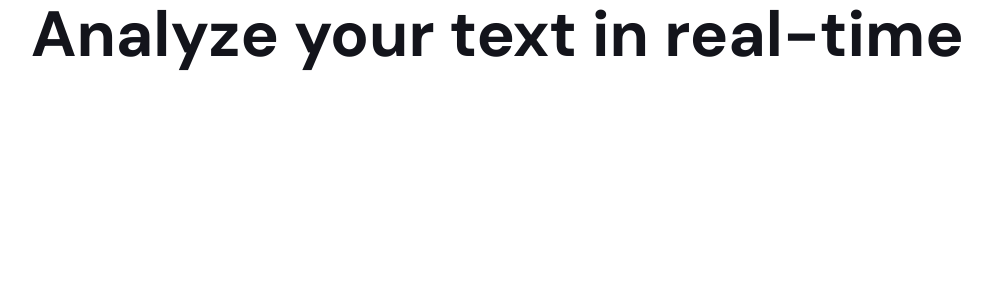
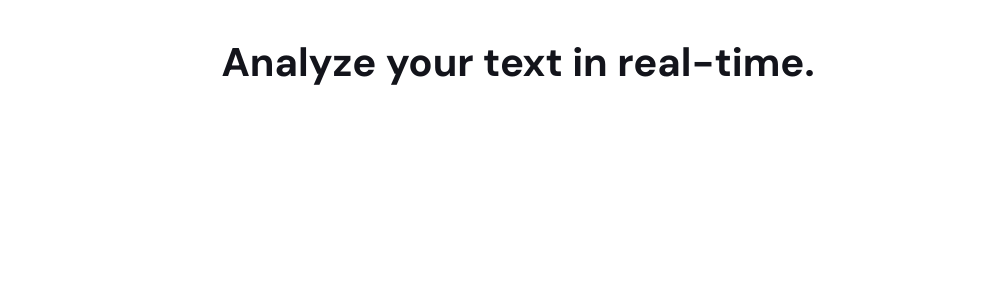
Before and after one commit to MattPahuta/character-counter-app, a React (Vite) app: page / in a window 1280 px wide. Shown: the top 300 px of the page, without its empty margins (122-1114 px from the left). Built offline with nearby package versions, Linux system fonts and the light colour scheme.

Commit message:
Add Header comp and styles, adjust app layout styles

```diff
--- a/index.html
+++ b/index.html
@@ -17,7 +17,7 @@
     <title>Character Counter</title>
   </head>
   <body>
-    <div id="root"></div>
+    <div id="root" class="app-wrapper"></div>
     <script type="module" src="/src/main.jsx"></script>
   </body>
 </html>
--- a/src/App.jsx
+++ b/src/App.jsx
@@ -3,7 +3,7 @@ import styles from "./App.module.css";
 function App() {
   return (
     <main className={styles.main}>
-      <h1>Analyze your text in real-time</h1>
+      <h1 className={styles.title}>Analyze your text in real-time.</h1>
     </main>
   );
 }
--- a/src/App.module.css
+++ b/src/App.module.css
@@ -1,6 +1,11 @@
 .main {
   margin: 0 auto;
   max-width: var(--layout-app-max-width);
-  min-height: 100svh;
-  padding-inline: var(--spacing-100);
+
 }
+
+.title {
+  margin-block: var(--spacing-500);
+  font-size: var(--font-size-2xl);
+  text-align: center;
+}
--- /dev/null
+++ b/src/components/Header.module.css
@@ -0,0 +1,5 @@
+.wrapper {
+  display: flex;
+  align-items: center;
+  justify-content: space-between;
+}
--- a/src/styles/global.css
+++ b/src/styles/global.css
@@ -106,6 +106,11 @@ body {
   background-color: var(--color-neutral-0);
 }
 
+.app-wrapper {
+  min-height: 100svh;
+  padding-inline: var(--spacing-100);
+}
+
 h1, h2, h3 {
   color: var(--color-neutral-900);
 }
```
Also changed, not shown: src/components/Header.jsx (+11 -0 lines).
